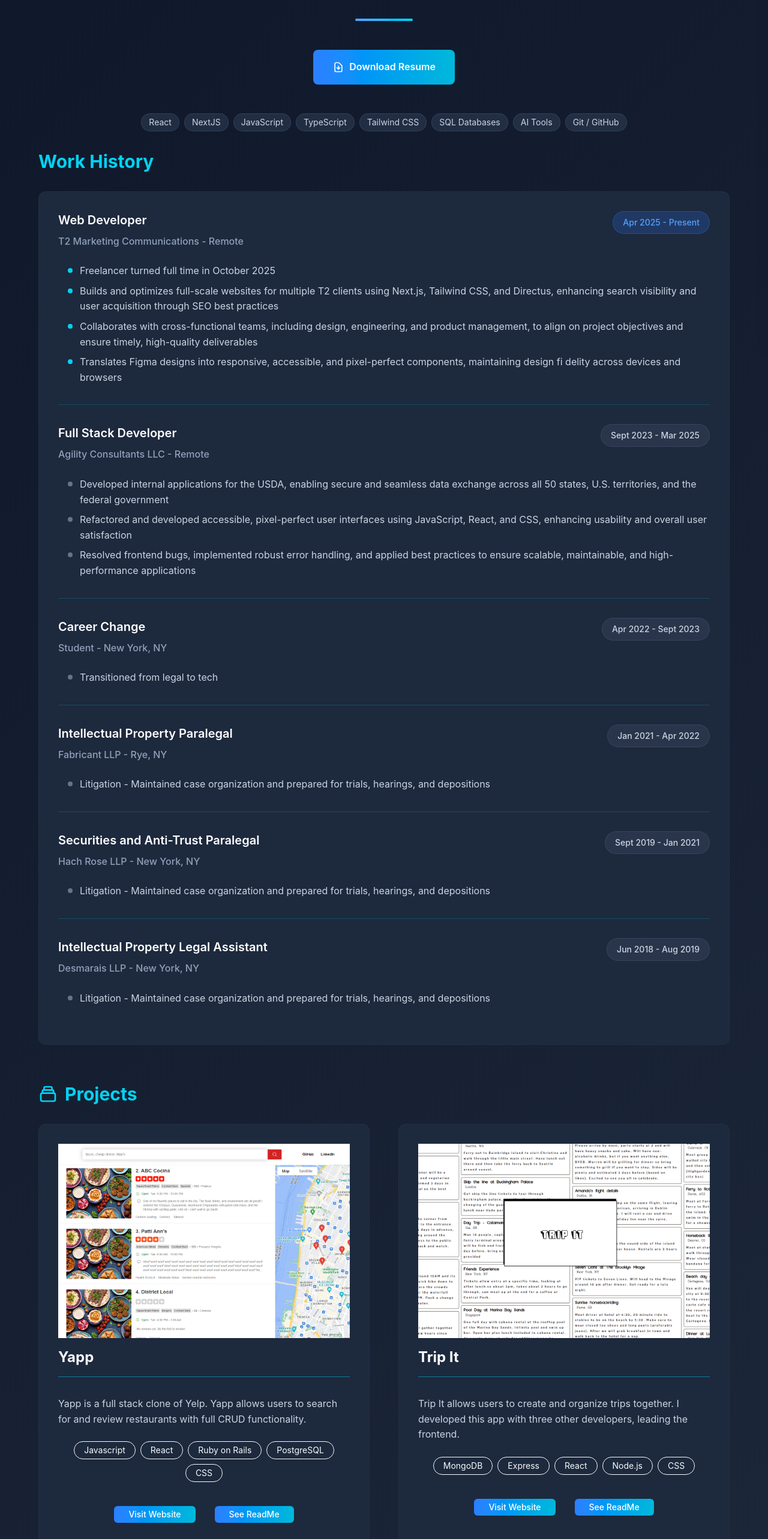
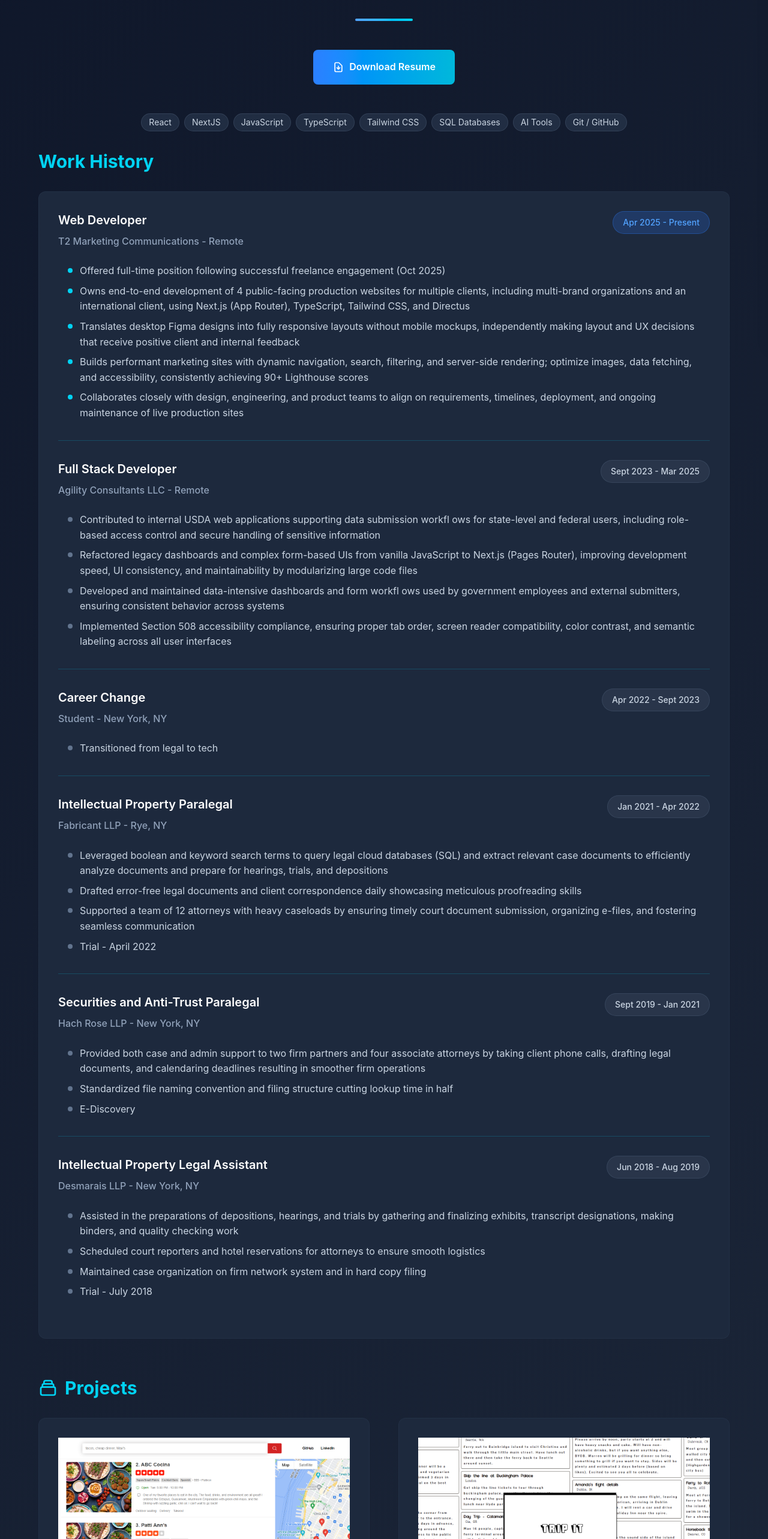
Before and after one commit to Lynsiearagon/lynsie-aragon-portfolio, a Next.js app: page /experience in a window 1280 px wide. Shown: the part 234-2800 px from the top of the page at 60% size. Built offline with nearby package versions, Linux system fonts and the light colour scheme.

Commit message:
Update resume, update experiencework history, update project card

```diff
--- a/src/components/ProjectCard.tsx
+++ b/src/components/ProjectCard.tsx
@@ -33,9 +33,9 @@ const ProjectCard = ({ project }: { project: Project }) => {
       </a>
 
       <div className="flex flex-col flex-1">
-        <p className="mt-4 text-slate-300">{project.description}</p>
+        <p className="mt-2 text-slate-300">{project.description}</p>
 
-        <ul className="flex flex-wrap gap-2 py-2 mt-4 justify-center">
+        <ul className="flex flex-wrap gap-2 py-2 mt-4 ">
           {project?.techStack?.map((techItem: string) => (
             <li
               key={techItem}
@@ -46,12 +46,12 @@ const ProjectCard = ({ project }: { project: Project }) => {
           ))}
         </ul>
 
-        <div className="flex gap-8 items-center justify-center mt-8">
+        <div className="flex gap-4 items-center justify-center mt-8">
           <a
             href={project.link}
             target="_blank"
             rel="noopener"
-            className="inline-flex items-center px-6 py-1 bg-gradient-to-r from-blue-500 to-cyan-500 hover:from-blue-600 hover:to-cyan-600 text-white text-sm font-medium rounded-md transition-all duration-200 transform hover:scale-105 hover:shadow-lg"
+            className="inline-flex items-center justify-center px-6 py-2 bg-gradient-to-r from-blue-500 to-cyan-500 hover:from-blue-600 hover:to-cyan-600 text-white text-sm font-medium rounded-md transition-all duration-200 transform hover:scale-105 hover:shadow-lg text-center w-full"
           >
             Visit Website
           </a>
@@ -59,7 +59,7 @@ const ProjectCard = ({ project }: { project: Project }) => {
             href={project.codeLink}
             target="_blank"
             rel="noopener"
-            className="inline-flex items-center px-6 py-1 bg-gradient-to-r from-blue-500 to-cyan-500 hover:from-blue-600 hover:to-cyan-600 text-white text-sm font-medium rounded-md transition-all duration-200 transform hover:scale-105 hover:shadow-lg"
+            className="inline-flex items-center  justify-center px-6 py-2 bg-gradient-to-r from-blue-500 to-cyan-500 hover:from-blue-600 hover:to-cyan-600 text-white text-sm font-medium rounded-md transition-all duration-200 transform hover:scale-105 hover:shadow-lg text-center w-full"
           >
             See ReadMe
           </a>
--- a/src/data/data.js
+++ b/src/data/data.js
@@ -24,10 +24,11 @@ export const workHistory = [
     location: "Remote",
     period: "Apr 2025 - Present",
     description: [
-      "Freelancer turned full time in October 2025",
-      "Builds and optimizes full-scale websites for multiple T2 clients using Next.js, Tailwind CSS, and Directus, enhancing search visibility and user acquisition through SEO best practices",
-      "Collaborates with cross-functional teams, including design, engineering, and product management, to align on project objectives and ensure timely, high-quality deliverables",
-      "Translates Figma designs into responsive, accessible, and pixel-perfect components, maintaining design fi delity across devices and browsers",
+      "Offered full-time position following successful freelance engagement (Oct 2025)",
+      "Owns end-to-end development of 4 public-facing production websites for multiple clients, including multi-brand organizations and an international client, using Next.js (App Router), TypeScript, Tailwind CSS, and Directus",
+      "Translates desktop Figma designs into fully responsive layouts without mobile mockups, independently making layout and UX decisions that receive positive client and internal feedback",
+      "Builds performant marketing sites with dynamic navigation, search, filtering, and server-side rendering; optimize images, data fetching, and accessibility, consistently achieving 90+ Lighthouse scores",
+      "Collaborates closely with design, engineering, and product teams to align on requirements, timelines, deployment, and ongoing maintenance of live production sites",
     ],
     isCurrent: true,
   },
@@ -37,9 +38,10 @@ export const workHistory = [
     location: "Remote",
     period: "Sept 2023 - Mar 2025",
     description: [
-      "Developed internal applications for the USDA, enabling secure and seamless data exchange across all 50 states, U.S. territories, and the federal government",
-      "Refactored and developed accessible, pixel-perfect user interfaces using JavaScript, React, and CSS, enhancing usability and overall user satisfaction",
-      "Resolved frontend bugs, implemented robust error handling, and applied best practices to ensure scalable, maintainable, and high-performance applications",
+      "Contributed to internal USDA web applications supporting data submission workfl ows for state-level and federal users, including role-based access control and secure handling of sensitive information",
+      "Refactored legacy dashboards and complex form-based UIs from vanilla JavaScript to Next.js (Pages Router), improving development speed, UI consistency, and maintainability by modularizing large code files",
+      "Developed and maintained data-intensive dashboards and form workfl ows used by government employees and external submitters, ensuring consistent behavior across systems",
+      "Implemented Section 508 accessibility compliance, ensuring proper tab order, screen reader compatibility, color contrast, and semantic labeling across all user interfaces",
     ],
     isCurrent: false,
   },
@@ -57,7 +59,10 @@ export const workHistory = [
     location: "Rye, NY",
     period: "Jan 2021 - Apr 2022",
     description: [
-      "Litigation - Maintained case organization and prepared for trials, hearings, and depositions",
+      "Leveraged boolean and keyword search terms to query legal cloud databases (SQL) and extract relevant case documents to efficiently analyze documents and prepare for hearings, trials, and depositions",
+      "Drafted error-free legal documents and client correspondence daily showcasing meticulous proofreading skills",
+      "Supported a team of 12 attorneys with heavy caseloads by ensuring timely court document submission, organizing e-files, and fostering seamless communication",
+      "Trial - April 2022",
     ],
     isCurrent: false,
   },
@@ -67,7 +72,9 @@ export const workHistory = [
     location: "New York, NY",
     period: "Sept 2019 - Jan 2021",
     description: [
-      "Litigation - Maintained case organization and prepared for trials, hearings, and depositions",
+      "Provided both case and admin support to two firm partners and four associate attorneys by taking client phone calls, drafting legal documents, and calendaring deadlines resulting in smoother firm operations",
+      "Standardized file naming convention and filing structure cutting lookup time in half",
+      "E-Discovery",
     ],
     isCurrent: false,
   },
@@ -77,7 +84,10 @@ export const workHistory = [
     location: "New York, NY",
     period: "Jun 2018 - Aug 2019",
     description: [
-      "Litigation - Maintained case organization and prepared for trials, hearings, and depositions",
+      "Assisted in the preparations of depositions, hearings, and trials by gathering and finalizing exhibits, transcript designations, making binders, and quality checking work",
+      "Scheduled court reporters and hotel reservations for attorneys to ensure smooth logistics",
+      "Maintained case organization on firm network system and in hard copy filing",
+      "Trial - July 2018",
     ],
     isCurrent: false,
   },
@@ -99,7 +109,7 @@ export const projects = [
     title: "Yapp",
     description:
       "Yapp is a full stack clone of Yelp. Yapp allows users to search for and review restaurants with full CRUD functionality.",
-    techStack: ["Javascript", "React", "Ruby on Rails", "PostgreSQL", "CSS"],
+    techStack: ["Javascript", "React", "CSS", "Ruby on Rails", "PostgreSQL"],
     image: "/photos/YappThumbnail.png",
     link: "https://yapp.onrender.com/",
     codeLink: "https://github.com/Lynsiearagon/Yapp#readme",
```
Also changed, not shown: 1 other file (tests, documents, lock files or other folders).
